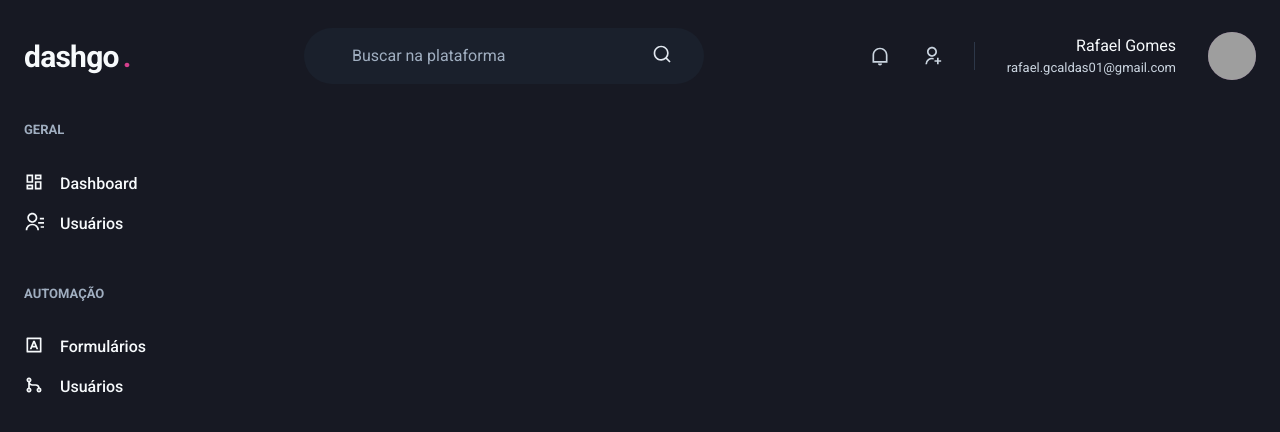
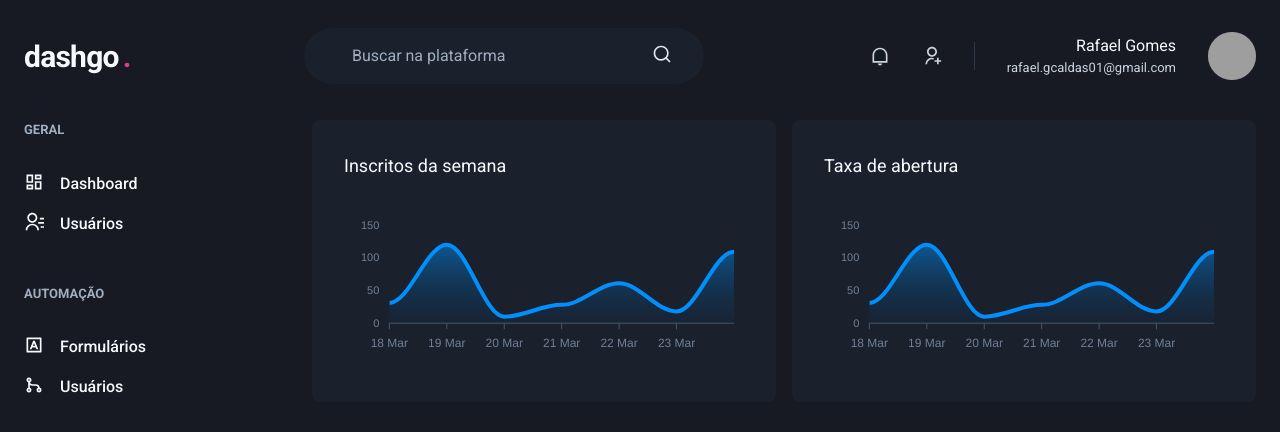
Before and after one commit to rafaelgcaldas/dashgo, a Next.js app: page /dashboard in a window 1280 px wide. Shown: the top 432 px of the page. Built offline with nearby package versions, Linux system fonts and the light colour scheme; grey boxes are pictures that could not be loaded.

Commit message:
Dashboard page

```diff
--- a/package.json
+++ b/package.json
@@ -12,9 +12,11 @@
     "@chakra-ui/react": "^1.6.10",
     "@emotion/react": "^11.5.0",
     "@emotion/styled": "^11.3.0",
+    "apexcharts": "^3.29.0",
     "framer-motion": "^5.0.1",
     "next": "12.0.2",
     "react": "17.0.2",
+    "react-apexcharts": "^1.3.9",
     "react-dom": "17.0.2",
     "react-icons": "^4.3.1"
   },
--- a/src/pages/dashboard.tsx
+++ b/src/pages/dashboard.tsx
@@ -1,7 +1,66 @@
-import { Flex } from "@chakra-ui/react"
+import dynamic from 'next/dynamic'
+
+import { Flex, SimpleGrid, Box, Text, theme } from "@chakra-ui/react"
 
 import Header from "../components/Form/Header"
 import { Sidebar } from "../components/Sidebar"
+import { ApexOptions } from 'apexcharts'
+
+const Chart = dynamic(() => import("react-apexcharts"), {
+  ssr: false
+})
+
+const options: ApexOptions = {
+  chart: {
+    toolbar: {
+      show: false
+    },
+    zoom: {
+      enabled: false
+    },
+    foreColor: theme.colors.gray[500]
+  },
+  grid: {
+    show: false
+  },
+  dataLabels: {
+    enabled: false
+  },
+  tooltip: {
+    enabled: false
+  },
+  xaxis: {
+    type: "datetime",
+    axisBorder: {
+      color: theme.colors.gray[600]
+    },
+    axisTicks: {
+      color: theme.colors.gray[600]
+    },
+    categories: [
+      '2021-03-18T00:00:00.000Z',
+      '2021-03-19T00:00:00.000Z',
+      '2021-03-20T00:00:00.000Z',
+      '2021-03-21T00:00:00.000Z',
+      '2021-03-22T00:00:00.000Z',
+      '2021-03-23T00:00:00.000Z',
+      '2021-03-24T00:00:00.000Z',
+    ]
+  },
+  fill: {
+    opacity: 0.3,
+    type: 'gradient',
+    gradient: {
+      shade: 'dark',
+      opacityFrom: 0.7,
+      opacityTo: 0.3
+    }
+  }
+}
+
+const series = [
+  {name: "series1", data: [31, 120, 10, 28, 61, 18, 109]}
+]
 
 export default function Dashboard() {
   return (
@@ -10,6 +69,36 @@
 
       <Flex w="100%" my="6" maxWidth={1480} mx="auto" px="6">
         <Sidebar />
+
+        <SimpleGrid flex="1" gap="4" minChildWidth="320px" align="flex-start">
+          <Box
+            p="8"
+            bg="gray.800"
+            borderRadius={8}
+            pb="4"
+          >
+            <Text fontSize="lg" mb="4">Inscritos da semana</Text>
+            <Chart
+              options={options}
+              series={series}
+              type="area"
+              height={160}
+            />
+          </Box>
+          <Box
+            p="8"
+            bg="gray.800"
+            borderRadius={8}
+          >
+            <Text fontSize="lg" mb="4">Taxa de abertura</Text>
+            <Chart
+              options={options}
+              series={series}
+              type="area"
+              height={160}
+            />
+          </Box>
+        </SimpleGrid>
       </Flex>
     </Flex>
   )
```
Also changed, not shown: 1 other file (tests, documents, lock files or other folders).
